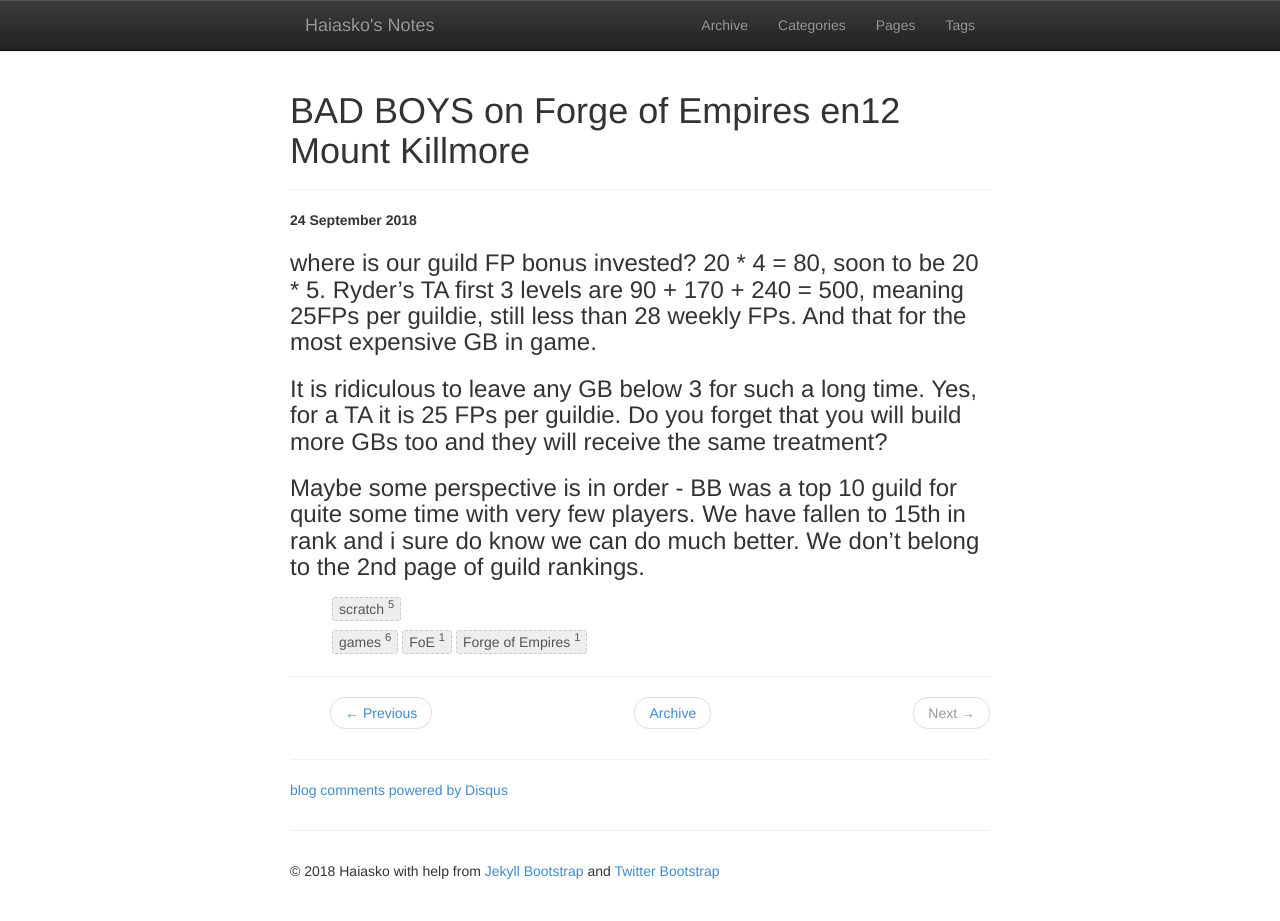
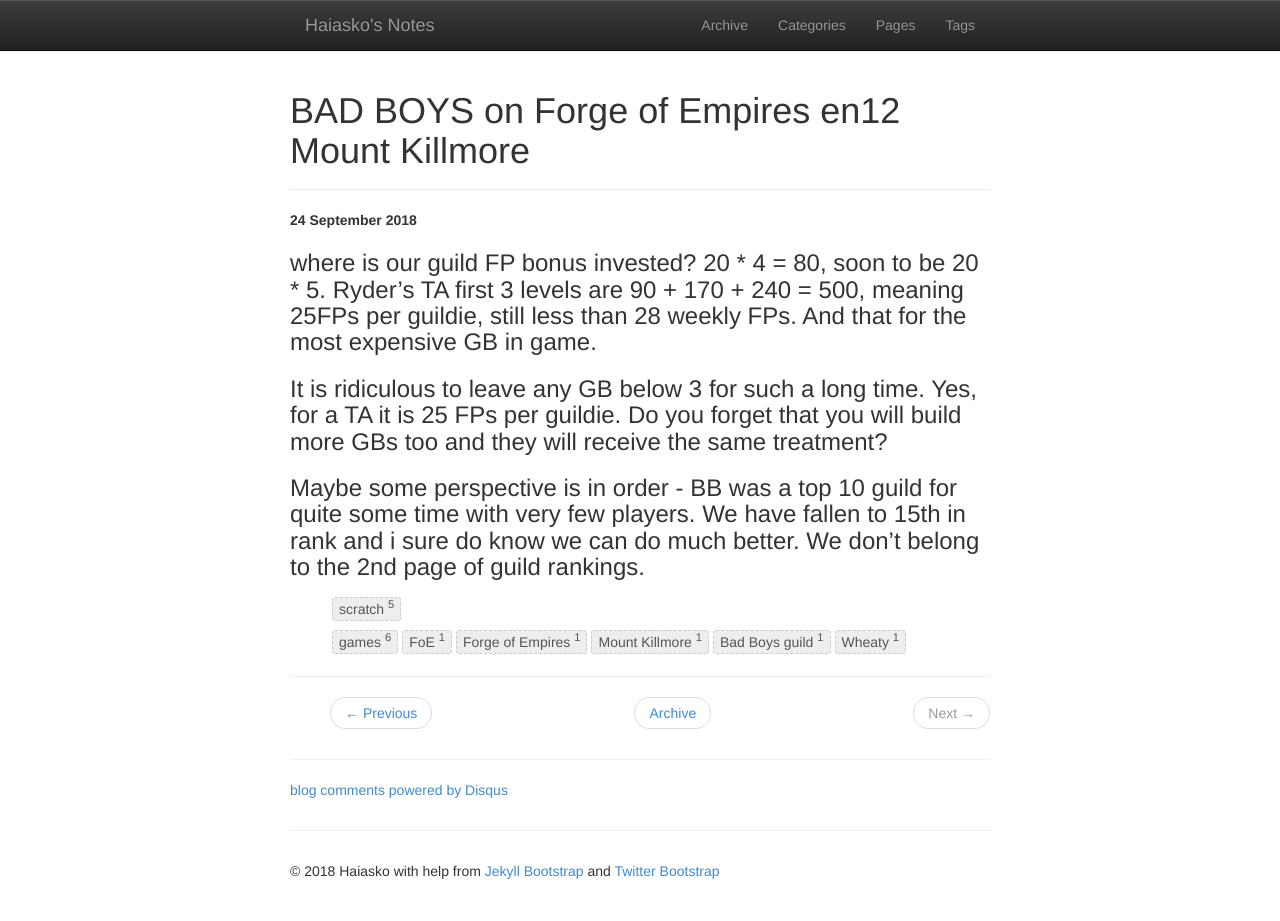
Before and after one commit to haiasko/haiasko.github.io, a Jekyll site: the page built from _posts/2018-09-24-discussing-guild-rules.md, in a window 1280 px wide. Built offline with Jekyll 4.4.1, drawn with Linux system fonts in a browser that asks for light colours; nearby versions of some CDN libraries; comment, search, counter and statistics services are not loaded.

Commit message:
tags added

```diff
--- a/_posts/2018-09-24-discussing-guild-rules.md
+++ b/_posts/2018-09-24-discussing-guild-rules.md
@@ -2,7 +2,7 @@
 layout: post
 title: BAD BOYS on Forge of Empires en12 Mount Killmore
 category: scratch
-tags: [games, FoE, Forge of Empires]
+tags: [games, FoE, Forge of Empires, Mount Killmore, Bad Boys guild, Wheaty]
 ---
 {% include JB/setup %}
 
```
